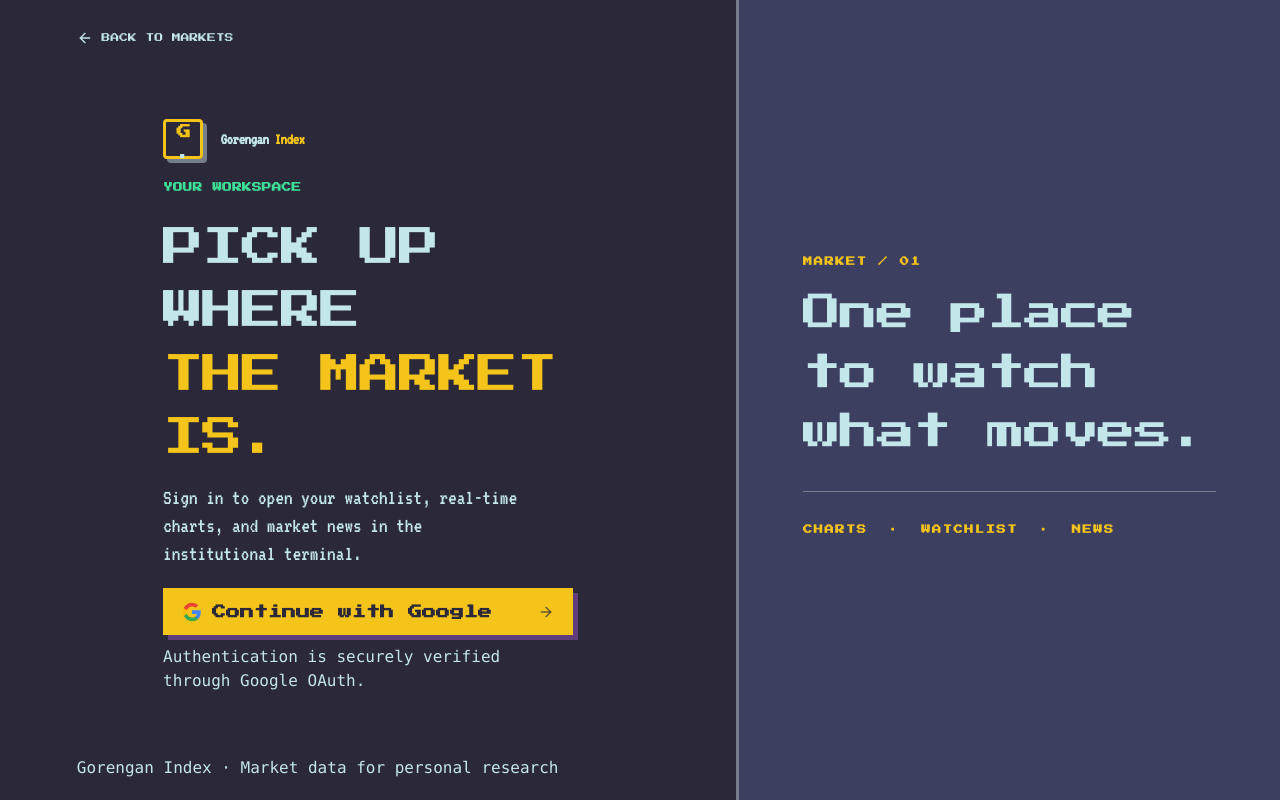
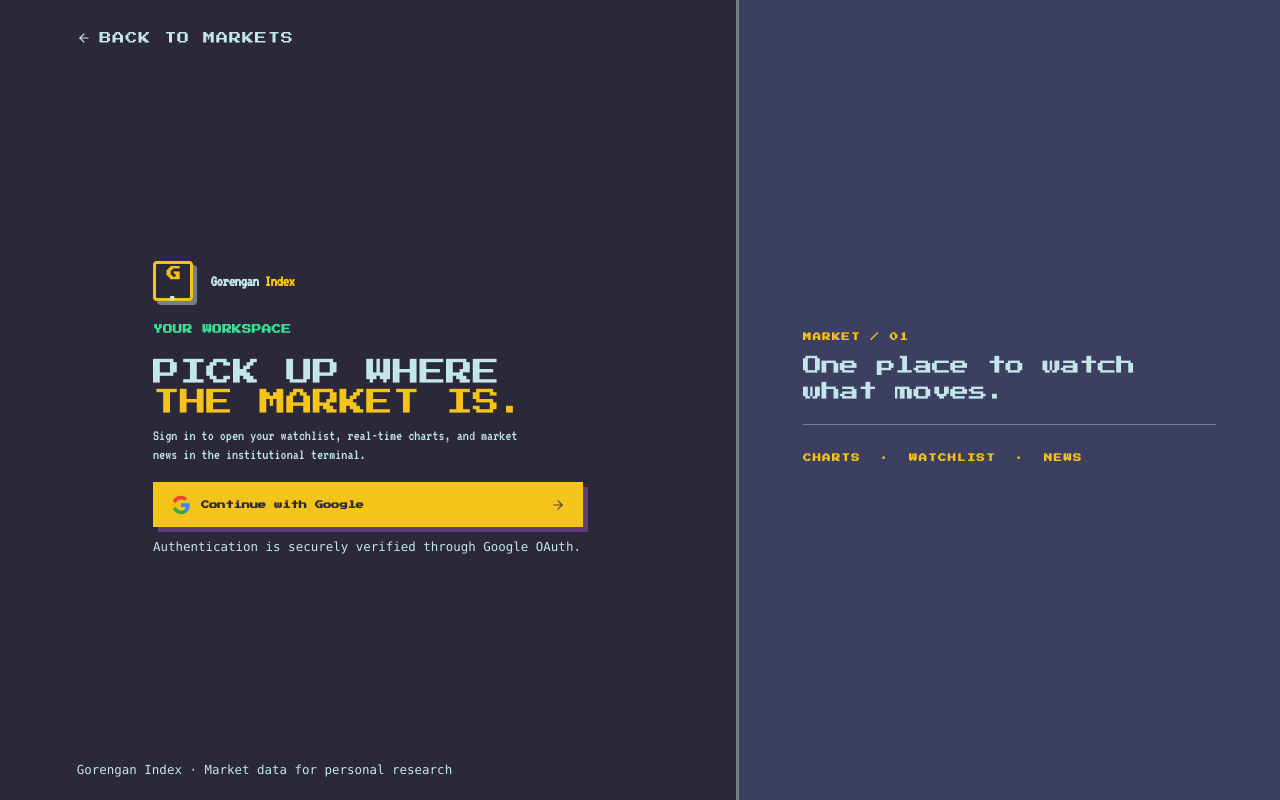
Before and after one commit to jati251/gorengan-index, a Next.js app in the folder apps/web/: page /login in a window 1280 px wide. Built offline with nearby package versions, Linux system fonts and the light colour scheme; no server answers.

Commit message:
fix(login): rework typography and vertical proportions for compact 1-page fit without scroll

```diff
--- a/apps/web/src/app/globals.css
+++ b/apps/web/src/app/globals.css
@@ -351,16 +351,16 @@
 .about-section { border-top: 3px solid #757e8a; }
 .text-action { color: #f4c41b; font-size: .56rem; }
 .site-footer { color: #c3e6eb; border-top: 3px solid #757e8a; font-size: .52rem; }
-.login-page { font-family: "VT323", monospace; font-size: 1.35rem; }
-.login-back { color: #c3e6eb; font-size: .55rem; }
-.login-content h1 { color: #c3e6eb; font-size: clamp(1.55rem, 3.2vw, 3rem); line-height: 1.55; }
-.login-description { color: #c3e6eb; font-size: 1.35rem; line-height: 1.3; }
-.login-google { border: 3px solid #f4c41b; background: #f4c41b; color: #2a2839; box-shadow: 5px 5px 0 #c66616; font-family: "Press Start 2P", monospace; font-size: .59rem; }
+.login-page { font-family: "VT323", monospace; font-size: 1rem; }
+.login-back { color: #c3e6eb; font-size: .75rem; text-transform: uppercase; letter-spacing: .08em; }
+.login-content h1 { color: #c3e6eb; font-size: clamp(1.5rem, 3.4vh, 2.4rem); line-height: 1.1; letter-spacing: -.02em; }
+.login-description { color: #c3e6eb; font-size: .95rem; line-height: 1.25; margin: .5rem 0 .9rem; }
+.login-google { border: 2px solid #f4c41b; background: #f4c41b; color: #2a2839; box-shadow: 4px 4px 0 #c66616; font-family: "Press Start 2P", monospace; font-size: .52rem; letter-spacing: -.02em; min-height: 42px; }
 .login-google:hover { background: #f4c41b; }
-.login-footnote, .login-bottom { color: #c3e6eb; font-size: 1rem; }
+.login-footnote, .login-bottom { color: #c3e6eb; font-size: .78rem; }
 .login-aside { background: #3c3f5f; border-left: 3px solid #757e8a; }
-.login-aside-inner > span { color: #f4c41b; font-family: "Press Start 2P", monospace; font-size: .58rem; }
-.login-aside-inner p { color: #c3e6eb; font-family: "Press Start 2P", monospace; font-size: clamp(1.5rem, 3vw, 3rem); line-height: 1.55; }
+.login-aside-inner > span { color: #f4c41b; font-family: "Press Start 2P", monospace; font-size: .52rem; }
+.login-aside-inner p { color: #c3e6eb; font-family: "Press Start 2P", monospace; font-size: clamp(1.1rem, 2.4vh, 1.85rem); line-height: 1.35; margin: .6rem 0 1.25rem; }
 .login-aside-rule { background: #757e8a; }
 .terminal-shell { background: #2a2839; }
 .terminal-shell .font-mono { font-family: "VT323", monospace; letter-spacing: .015em; }
--- a/apps/web/src/app/login/page.tsx
+++ b/apps/web/src/app/login/page.tsx
@@ -53,20 +53,20 @@
   return (
     <main className="login-page h-[100dvh] max-h-[100dvh] w-full overflow-hidden select-none">
       {/* Left panel: Auth shell */}
-      <div className="login-shell flex flex-col justify-between h-full max-h-[100dvh] overflow-hidden py-4 sm:py-6 px-6 sm:px-10 md:px-14">
-        <Link href="/" className="login-back hover:text-white transition-colors self-start">
-          <ArrowLeft className="w-4 h-4" />
+      <div className="login-shell flex flex-col justify-between h-full max-h-[100dvh] overflow-hidden py-3 sm:py-5 px-5 sm:px-8 md:px-12">
+        <Link href="/" className="login-back hover:text-white transition-colors self-start inline-flex items-center gap-1.5 text-xs">
+          <ArrowLeft className="w-3.5 h-3.5" />
           <span>Back to markets</span>
         </Link>
 
         <motion.div
-          initial={{ opacity: 0, y: 12 }}
+          initial={{ opacity: 0, y: 10 }}
           animate={{ opacity: 1, y: 0 }}
           transition={{ duration: 0.35, ease: [0.16, 1, 0.3, 1] }}
-          className="login-content my-auto mx-auto w-full max-w-[410px] flex flex-col justify-center"
+          className="login-content my-auto mx-auto w-full max-w-[430px] flex flex-col justify-center"
         >
-          <div className="login-identity mb-2.5 sm:mb-4">
-            <span className="brand-mark inline-flex items-center justify-center font-bold text-base border border-current mr-2 w-7 h-7 rounded-sm" aria-hidden="true">
+          <div className="login-identity mb-2 sm:mb-3">
+            <span className="brand-mark inline-flex items-center justify-center font-bold text-sm border border-current mr-2 w-6 h-6 rounded-sm" aria-hidden="true">
               G<span className="text-[#f4c41b]">.</span>
             </span>
             <span className="text-sm sm:text-base font-bold tracking-tight">
@@ -74,16 +74,16 @@
             </span>
           </div>
 
-          <p className="eyebrow text-[11px] sm:text-xs uppercase tracking-widest text-[#f4c41b] font-mono mb-1">
+          <p className="eyebrow text-[11px] uppercase tracking-widest text-[#f4c41b] font-mono mb-1">
             Your workspace
           </p>
 
-          <h1 className="text-2xl sm:text-3xl md:text-4xl font-normal leading-[1.04] tracking-tight text-[#c3e6eb] mb-2">
+          <h1 className="font-normal tracking-tight text-[#c3e6eb] mb-1.5">
             Pick up where<br />
             <em className="text-[#f4c41b] not-italic">the market is.</em>
           </h1>
 
-          <p className="login-description text-xs sm:text-sm text-[#c3e6eb]/80 leading-normal my-2 sm:my-3 max-w-[370px]">
+          <p className="login-description text-xs sm:text-sm text-[#c3e6eb]/80 leading-snug my-1.5 sm:my-2 max-w-[380px]">
             Sign in to open your watchlist, real-time charts, and market news in the institutional terminal.
           </p>
 
@@ -94,7 +94,7 @@
                 initial={{ opacity: 0, height: 0, y: -4 }}
                 animate={{ opacity: 1, height: "auto", y: 0 }}
                 exit={{ opacity: 0, height: 0, y: -4 }}
-                className="mb-2.5 p-2 rounded bg-rose-500/15 border border-rose-500/30 text-rose-300 text-xs font-mono flex items-center gap-2"
+                className="mb-2 p-1.5 rounded bg-rose-500/15 border border-rose-500/30 text-rose-300 text-xs font-mono flex items-center gap-2"
                 role="alert"
               >
                 <AlertCircle className="w-3.5 h-3.5 shrink-0 text-rose-400" />
@@ -109,7 +109,7 @@
             disabled={isLoading}
             whileHover={{ scale: 1.01 }}
             whileTap={{ scale: 0.99 }}
-            className="login-google cursor-pointer transition-colors shadow-sm disabled:cursor-wait mt-1 w-full"
+            className="login-google cursor-pointer transition-transform disabled:cursor-wait mt-1 w-full"
           >
             <div className="flex items-center gap-2.5">
               {isLoading ? (
@@ -117,11 +117,11 @@
               ) : (
                 <GoogleIcon />
               )}
-              <span className="font-semibold text-sm">
-                {isLoading ? "Connecting to Google…" : "Continue with Google"}
+              <span>
+                {isLoading ? "Connecting…" : "Continue with Google"}
               </span>
             </div>
-            <ArrowRight className="w-4 h-4 text-[#2a2839]/70" />
+            <ArrowRight className="w-3.5 h-3.5 text-[#2a2839]/80" />
           </motion.button>
 
           <p className="login-footnote text-[10px] sm:text-[11px] text-[#c3e6eb]/60 font-mono mt-2">
@@ -135,20 +135,21 @@
       </div>
 
       {/* Right panel: Editorial aside split */}
-      <div className="login-aside flex items-center justify-center p-6 lg:p-12 bg-[#3c3f5f] border-l border-[#55607e] overflow-hidden" aria-hidden="true">
+      <div className="login-aside flex items-center justify-center p-5 lg:p-10 bg-[#3c3f5f] border-l border-[#55607e] overflow-hidden" aria-hidden="true">
         <motion.div
-          initial={{ opacity: 0, x: 16 }}
+          initial={{ opacity: 0, x: 14 }}
           animate={{ opacity: 1, x: 0 }}
           transition={{ duration: 0.45, delay: 0.08, ease: [0.16, 1, 0.3, 1] }}
-          className="login-aside-inner w-full max-w-[460px]"
+          className="login-aside-inner w-full max-w-[440px]"
         >
-          <span className="text-[#f4c41b] text-xs font-bold font-mono tracking-widest block">
+          <span className="text-[#f4c41b] text-[11px] font-bold font-mono tracking-widest block">
             MARKET / 01
           </span>
-          <p className="text-2xl lg:text-4xl leading-[1.06] text-[#c3e6eb] my-3 lg:my-5">
-            One place to watch what moves.
+          <p className="text-[#c3e6eb]">
+            One place to watch<br />
+            what moves.
           </p>
-          <div className="login-aside-rule h-px bg-[#757e8a] mb-3.5" />
+          <div className="login-aside-rule h-px bg-[#757e8a]" />
           <span className="text-[10px] sm:text-[11px] text-[#c3e6eb]/70 font-mono tracking-wider">
             CHARTS &nbsp;·&nbsp; WATCHLIST &nbsp;·&nbsp; NEWS
           </span>
```
